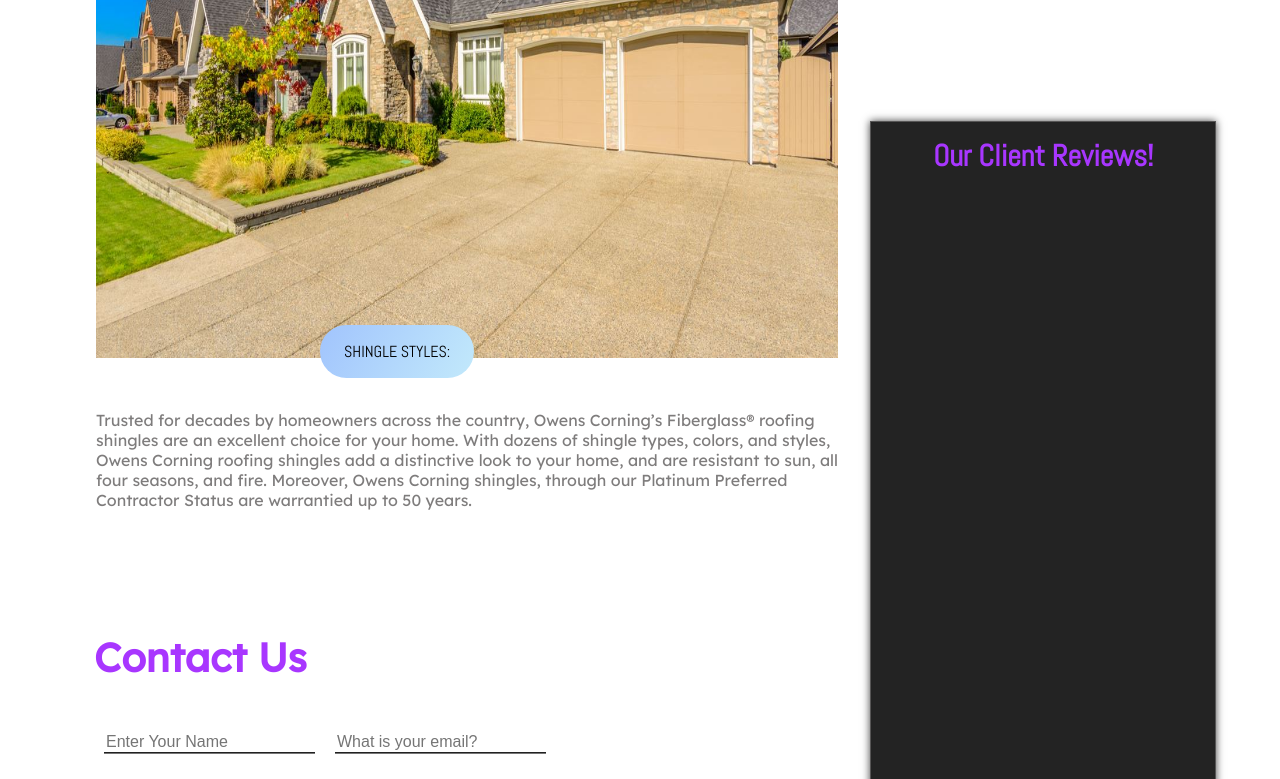
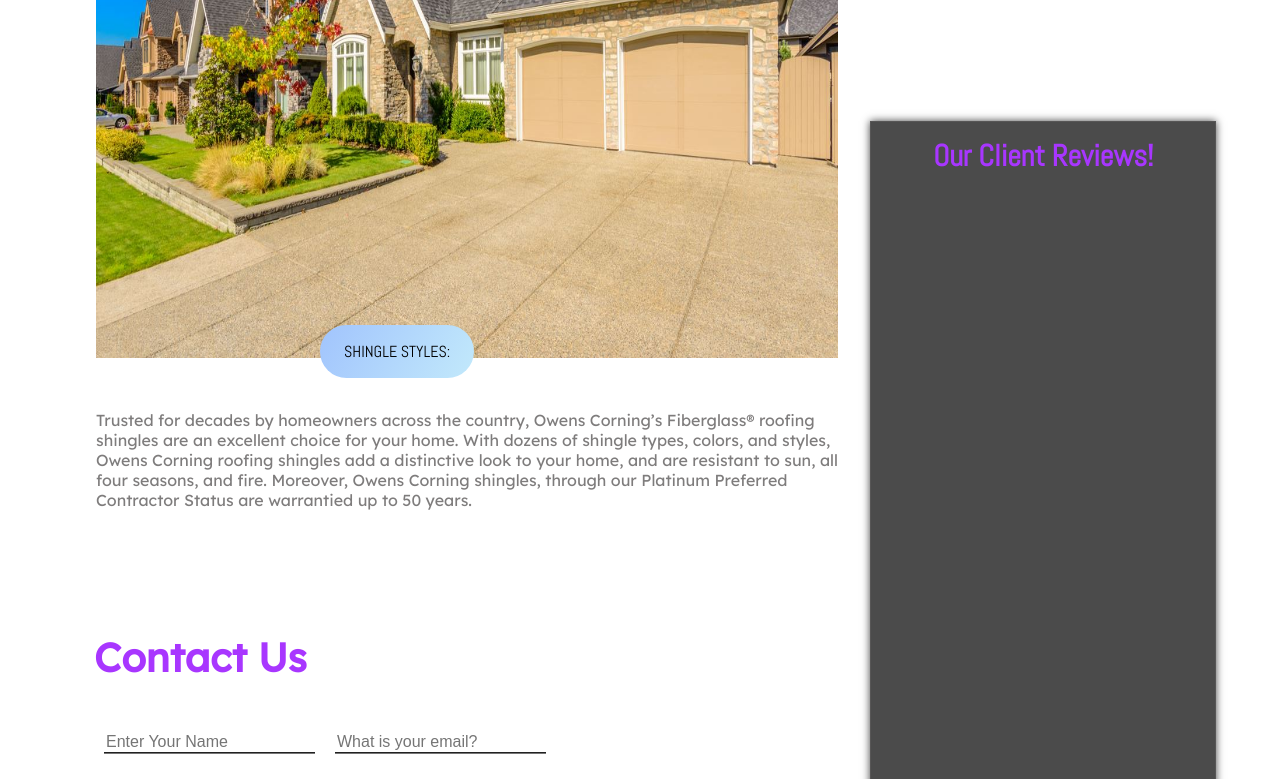
Before and after one commit to sali73/roof-app, a plain HTML site: page Index.html in a window 1280 px wide. Shown: the part 5320-6099 px from the top of the page. Drawn offline with Linux system fonts and the light colour scheme; no server answers.

Commit message:
first commit

```diff
--- a/css/Style.css
+++ b/css/Style.css
@@ -598,10 +598,10 @@ footer.footer .move-up span:hover{
     /* display: flex; */
     /* background-image: url('../img/istok/cartoon.JPG');
     background-size: cover; */
-    background-color: #232323
+    background-color: #4b4b4b
   }
   .review-parts {
-    background-color: #232323;
+    background-color: #4b4b4b;
     padding: 10px;
   }
   .reviews-window{
```
